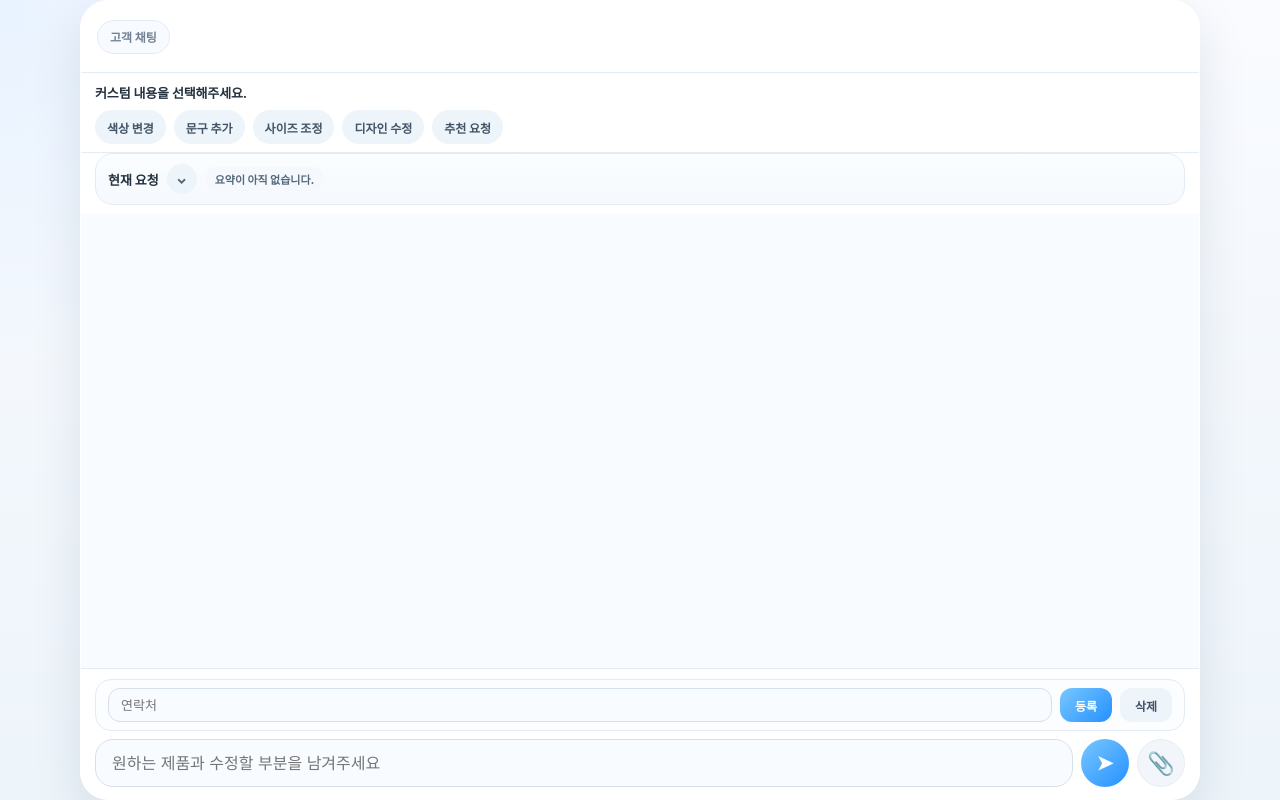
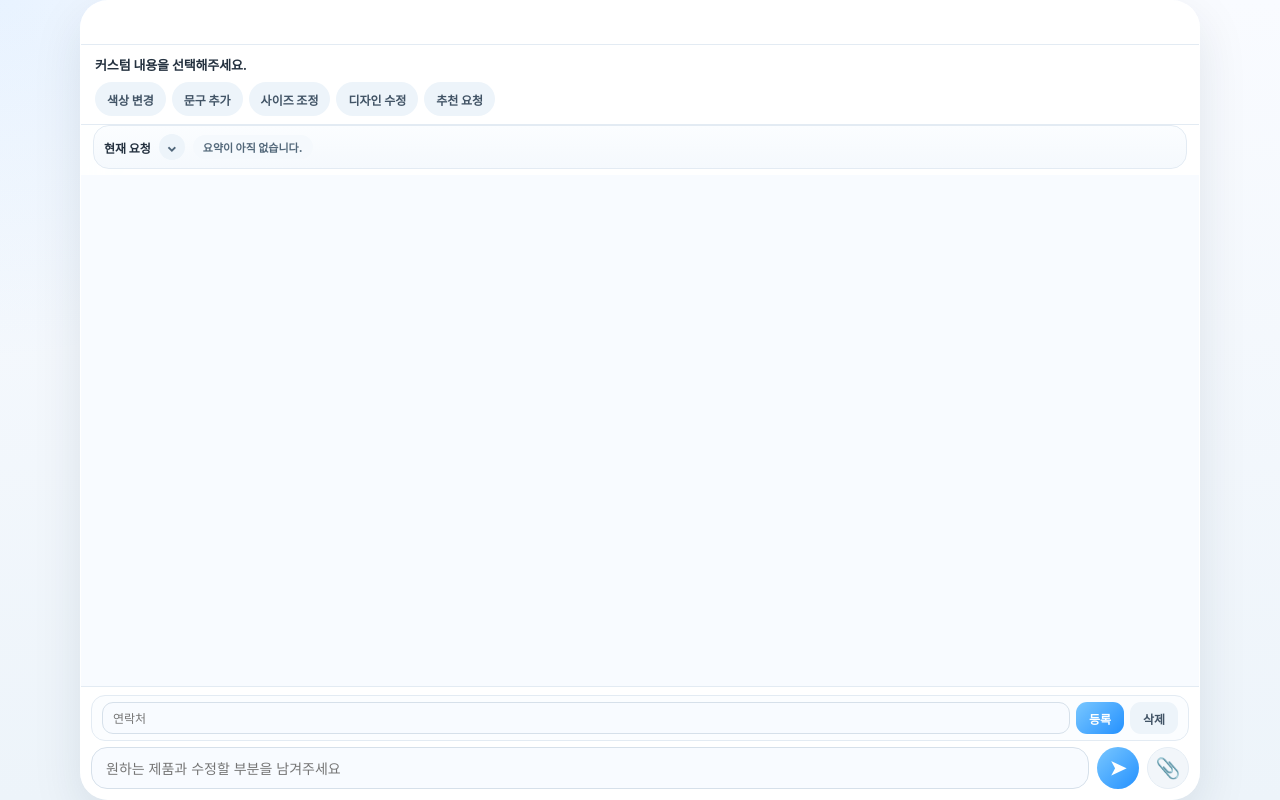
Before and after one commit to leeho-dan/chat-server, a website: page public/index.html in a window 1280 px wide. Drawn offline with nearby package versions, Linux system fonts and the light colour scheme.

Commit message:
Update index.html

```diff
--- a/public/index.html
+++ b/public/index.html
@@ -70,17 +70,12 @@ button:focus-visible,input:focus-visible,textarea:focus-visible,label:focus-visi
   display:flex;flex-direction:column;
 }
 #header{
-  height:72px;flex-shrink:0;
+  height:44px;flex-shrink:0;
   border-bottom:1px solid var(--line);
   background:rgba(255,255,255,.96);
   display:flex;align-items:center;justify-content:center;
   position:relative;
 }
-#roleBadge{
-  position:absolute;left:16px;top:50%;transform:translateY(-50%);
-  height:34px;padding:0 12px;border-radius:999px;border:1px solid var(--line);
-  background:#f7faff;display:flex;align-items:center;color:var(--sub);font-size:12px;font-weight:800;
-}
 #title{min-width:1px;min-height:1px}
 #headerActions{
   position:absolute;right:14px;top:50%;transform:translateY(-50%);
@@ -95,17 +90,17 @@ button:focus-visible,input:focus-visible,textarea:focus-visible,label:focus-visi
   border-bottom:1px solid var(--line);display:flex;flex-direction:column;gap:8px;
 }
 #quickRequestTitle{font-size:13px;font-weight:700;color:var(--text-soft);letter-spacing:-0.01em}
-#quickRequestDesc{font-size:11px;color:var(--sub);line-height:1.45}
-#quickRequestButtons{display:flex;gap:8px;flex-wrap:wrap}
+#quickRequestDesc{display:none}
+#quickRequestButtons{display:flex;gap:6px;flex-wrap:wrap}
 .quickChip{
   height:34px;padding:0 12px;border-radius:999px;background:#edf4fa;color:#425466;
   font-size:12px;font-weight:800;display:inline-flex;align-items:center;justify-content:center;
 }
 .quickChip.active{background:linear-gradient(135deg, var(--primary-soft), var(--primary));color:#fff}
 #summaryCard{
-  flex-shrink:0;margin:0 14px 8px;padding:10px 12px;border:1px solid var(--line);
-  border-radius:18px;background:linear-gradient(180deg, #fbfdff, #f5f9fd);
-  display:flex;flex-direction:column;gap:8px;
+  flex-shrink:0;margin:0 12px 6px;padding:8px 10px;border:1px solid var(--line);
+  border-radius:16px;background:linear-gradient(180deg, #fbfdff, #f5f9fd);
+  display:flex;flex-direction:column;gap:6px;
 }
 #summaryHeader{
   display:flex;align-items:center;justify-content:space-between;gap:10px;
@@ -116,15 +111,15 @@ button:focus-visible,input:focus-visible,textarea:focus-visible,label:focus-visi
 #summaryHeaderRight{
   min-width:0;display:flex;align-items:center;justify-content:flex-end;gap:8px;
 }
-#summaryTitle{font-size:13px;font-weight:800;color:var(--text-soft)}
+#summaryTitle{font-size:12px;font-weight:800;color:var(--text-soft)}
 #summaryToggleBtn{
-  width:30px;min-width:30px;height:30px;border-radius:999px;background:#edf4fa;color:#4f6579;
+  width:26px;min-width:26px;height:26px;border-radius:999px;background:#edf4fa;color:#4f6579;
   font-size:13px;font-weight:900;display:flex;align-items:center;justify-content:center;
 }
 #summaryToggleBtn::before{content:"⌃";}
 #summaryCard.collapsed #summaryToggleBtn::before{content:"⌄";}
 #summaryPreview{
-  min-width:0;flex:1;display:flex;align-items:center;gap:6px;overflow:hidden;white-space:nowrap;
+  min-width:0;flex:1;display:flex;align-items:center;gap:5px;overflow:hidden;white-space:nowrap;
 }
 .summaryInlineChip{
   height:24px;padding:0 10px;border-radius:999px;display:inline-flex;align-items:center;
@@ -149,7 +144,7 @@ button:focus-visible,input:focus-visible,textarea:focus-visible,label:focus-visi
 #summaryCard.collapsed #summaryRows,
 #summaryCard.collapsed #summaryActions{display:none}
 #chatBox{
-  flex:1;min-height:0;overflow-y:auto;padding:0 18px 12px;background:var(--bg-soft);
+  flex:1;min-height:0;overflow-y:auto;padding:0 14px 8px;background:var(--bg-soft);
 }
 #chatInner{display:flex;flex-direction:column;gap:14px;min-height:100%}
 .messageRow{display:flex;flex-direction:column;gap:5px}
@@ -182,35 +177,35 @@ button:focus-visible,input:focus-visible,textarea:focus-visible,label:focus-visi
 }
 #inputArea{
   flex-shrink:0;border-top:1px solid var(--line);background:rgba(255,255,255,.97);
-  padding:10px 14px calc(12px + var(--safe-bottom));display:flex;flex-direction:column;gap:8px;
+  padding:8px 10px calc(10px + var(--safe-bottom));display:flex;flex-direction:column;gap:6px;
 }
 #contactInlineBar{
-  display:flex;align-items:center;gap:8px;
-  padding:8px 12px;border:1px solid var(--line);border-radius:16px;background:#fbfdff;
+  display:flex;align-items:center;gap:6px;
+  padding:6px 10px;border:1px solid var(--line);border-radius:14px;background:#fbfdff;
 }
 #phoneStatus{display:none;font-size:11px;color:#5f7286;padding:0 2px}
 #phoneStatus.show{display:block}
 #phoneInput,#msgInput,#viewerMsgInput,#noteEditorTextarea{
   border:1px solid var(--line-strong);background:#f8fbff;
 }
-#phoneInput{flex:1;height:34px;border-radius:12px;padding:0 12px;font-size:13px}
+#phoneInput{flex:1;height:32px;border-radius:11px;padding:0 10px;font-size:12px}
 #savePhoneBtn{
-  height:34px;min-width:52px;padding:0 12px;border-radius:12px;
+  height:32px;min-width:48px;padding:0 10px;border-radius:11px;
   background:linear-gradient(135deg, var(--primary-soft), var(--primary));color:#fff;font-weight:800;font-size:12px;
 }
 #deletePhoneBtn{
-  height:34px;min-width:52px;padding:0 12px;border-radius:12px;
+  height:32px;min-width:48px;padding:0 10px;border-radius:11px;
   background:#edf4fa;color:#425466;font-weight:800;font-size:12px;
 }
 #messageRow{display:flex;align-items:center;gap:8px}
-#msgInput{flex:1;height:48px;border-radius:18px;padding:0 16px;font-size:16px}
+#msgInput{flex:1;height:42px;border-radius:16px;padding:0 14px;font-size:14px}
 #sendBtn{
-  width:48px;height:48px;border-radius:50%;background:linear-gradient(135deg, var(--primary-soft), var(--primary));
+  width:42px;height:42px;border-radius:50%;background:linear-gradient(135deg, var(--primary-soft), var(--primary));
   color:#fff;font-size:20px;font-weight:800;
 }
 #fileInput{display:none}
 #fileLabel{
-  width:48px;height:48px;border-radius:50%;background:#f2f6fa;color:#7b8d9f;display:flex;align-items:center;justify-content:center;font-size:22px;cursor:pointer;border:1px solid #e5edf4;
+  width:42px;height:42px;border-radius:50%;background:#f2f6fa;color:#7b8d9f;display:flex;align-items:center;justify-content:center;font-size:20px;cursor:pointer;border:1px solid #e5edf4;
 }
 #fileLabel.disabled{opacity:.45;cursor:not-allowed;pointer-events:none}
 #viewerOverlay{
@@ -370,20 +365,20 @@ body.popup-viewer-mode #viewerSendBtn{width:40px;height:40px}
 }
 @media (max-width:900px){
   #chatCard{width:100%;border-radius:0}
-  #header{height:64px}
+  #header{height:40px}
   #quickRequestBar{padding:8px 10px 6px;gap:6px}
   #quickRequestButtons{flex-wrap:nowrap;overflow-x:auto;scrollbar-width:none;-webkit-overflow-scrolling:touch}
   #quickRequestButtons::-webkit-scrollbar{display:none}
   .quickChip{flex:0 0 auto}
-  #summaryCard{margin:0 10px 6px;gap:6px}
+  #summaryCard{margin:0 8px 4px;gap:4px}
   #summaryHeaderLeft{gap:6px}
   #summaryPreview{gap:4px}
   .summaryInlineChip{max-width:110px;font-size:10px;padding:0 8px}
   #summaryRows{grid-template-columns:1fr 1fr;gap:6px}
-  #chatBox{padding:0 12px 8px}
+  #chatBox{padding:0 10px 6px}
   .bubble{max-width:86%;font-size:14px;padding:11px 14px}
   .chatImg{max-width:220px}
-  #inputArea{padding:8px 10px calc(10px + var(--safe-bottom));gap:6px}
+  #inputArea{padding:6px 8px calc(8px + var(--safe-bottom));gap:4px}
   #contactInlineBar{padding:8px 10px;gap:6px}
   #savePhoneBtn{width:auto;min-width:52px}
   #deletePhoneBtn{width:auto;min-width:52px}
@@ -487,8 +482,7 @@ body.popup-viewer-mode #viewerSendBtn{width:40px;height:40px}
 <div id="app">
   <section id="chatCard">
     <div id="header">
-      <div id="roleBadge">고객 채팅</div>
-      <div id="title" aria-label="디자인 상담"></div>
+            <div id="title" aria-label="디자인 상담"></div>
 
     </div>
 
@@ -692,7 +686,6 @@ body.popup-viewer-mode #viewerSendBtn{width:40px;height:40px}
   const el = {
     app: document.getElementById("app"),
     imageStage: document.getElementById("imageStage"),
-    roleBadge: document.getElementById("roleBadge"),
     quickChips: Array.from(document.querySelectorAll(".quickChip")),
     summaryCard: document.getElementById("summaryCard"),
     summaryToggleBtn: document.getElementById("summaryToggleBtn"),
@@ -873,10 +866,6 @@ body.popup-viewer-mode #viewerSendBtn{width:40px;height:40px}
     });
   }
 
-  function updateRoleBadge() {
-    el.roleBadge.textContent = role === "admin" ? "관리자 채팅" : "고객 채팅";
-  }
-
   function updateSummaryUI() {
     el.summaryCard.classList.toggle("collapsed", state.summaryCollapsed);
     el.summaryToggleBtn.setAttribute("aria-label", state.summaryCollapsed ? "현재 요청 요약 펼치기" : "현재 요청 요약 접기");
@@ -1711,7 +1700,6 @@ body.popup-viewer-mode #viewerSendBtn{width:40px;height:40px}
   }
 
   function init() {
-    updateRoleBadge();
     updateSummaryUI();
     bindEvents();
     bindSocket();
```
